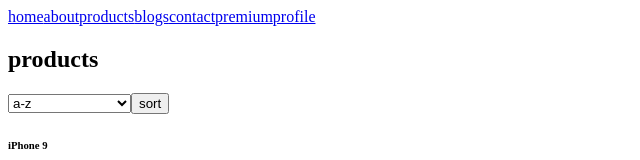
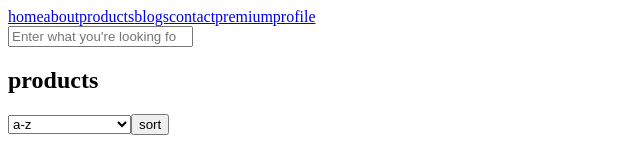
Before and after one commit to ShalvaMishvelidze/tbc-react-course-project, a React (Create React App) app: page / in a window 1280 px wide. Shown: the top 160 px of the page, without its empty margins (0-640 px from the left). Built offline with nearby package versions, Linux system fonts and the light colour scheme; the HTML template or start-up script is replaced by a standard one.

Commit message:
modified search for assignment and made it functional

```diff
--- a/src/components/Search.jsx
+++ b/src/components/Search.jsx
@@ -1,9 +1,15 @@
-import React from "react";
-export function Search() {
+export function Search({ handleSearch, search }) {
+  const handleSubmit = (e) => {
+    e.preventDefault();
+  };
   return (
-    <form className="search">
-      <input type="search" />
-      <button type="submit">search</button>
+    <form className="search" onSubmit={handleSubmit}>
+      <input
+        placeholder="Enter what you're looking for :)"
+        type="search"
+        value={search}
+        onChange={handleSearch}
+      />
     </form>
   );
 }
--- a/src/pages/Products.jsx
+++ b/src/pages/Products.jsx
@@ -1,46 +1,71 @@
 import { products as staticProducts } from "../utils/constants";
 import Product from "../components/Product";
-// import { Search } from "../components/Search";
+import { Search } from "../components/Search";
 import React, { useState } from "react";
 import Sort from "../components/Sort";
 
 const Products = () => {
+  // we need two states for products to keep one unsorted copy of the searched products
   const [products, setProducts] = useState(staticProducts);
+  const [searchedProducts, setSearchedProducts] = useState(staticProducts);
   const [sort, setSort] = useState("a-z");
-  const [clearSort, setClearSort] = useState(true);
+  const [clearSort, setClearSort] = useState(false);
+  const [search, setSearch] = useState("");
 
   const sortProducts = () => {
     if (clearSort) {
-      setProducts(staticProducts);
+      setProducts([...searchedProducts]);
       setClearSort(false);
       return;
     }
-    setProducts((prevState) => {
+    setProducts((_) => {
       setClearSort(true);
       if (sort === "a-z") {
-        return [...prevState].sort((a, b) => a.title.localeCompare(b.title));
+        return [...searchedProducts].sort((a, b) =>
+          a.title.localeCompare(b.title)
+        );
       }
       if (sort === "z-a") {
-        return [...prevState].sort((a, b) => b.title.localeCompare(a.title));
+        return [...searchedProducts].sort((a, b) =>
+          b.title.localeCompare(a.title)
+        );
       }
       if (sort === "price-ascending") {
-        return [...prevState].sort((a, b) => a.price - b.price);
+        return [...searchedProducts].sort((a, b) => a.price - b.price);
       }
       if (sort === "price-descending") {
-        return [...prevState].sort((a, b) => b.price - a.price);
+        return [...searchedProducts].sort((a, b) => b.price - a.price);
       }
     });
+  };
+
+  const searchProducts = (searchString) => {
+    setSearchedProducts(
+      [...staticProducts].filter((item) => {
+        return item.title.toLowerCase().includes(searchString);
+      })
+    );
+    setProducts(
+      [...staticProducts].filter((item) => {
+        return item.title.toLowerCase().includes(searchString);
+      })
+    );
   };
 
   const handleChange = (e) => {
     setSort(e.target.value);
   };
 
+  const handleSearch = (e) => {
+    setSearch(e.target.value);
+    searchProducts(e.target.value);
+  };
+
   return (
     <section className="products">
+      <Search handleSearch={handleSearch} search={search} />
       <div className="products-header">
         <h2>products</h2>
-        {/* <Search /> */}
         <Sort handleChange={handleChange} sortProducts={sortProducts} />
       </div>
       <div className="products-container">
--- a/src/sass/components/_search.scss
+++ b/src/sass/components/_search.scss
@@ -5,8 +5,8 @@
   gap: 1rem;
 
   & input {
-    height: 2rem;
-    width: 16rem;
+    height: 3rem;
+    width: 100%;
     border-radius: 0.5rem;
     border-width: 0.1rem;
     border-color: $clr-gray-light;
@@ -15,7 +15,7 @@
 
   & button {
     text-transform: uppercase;
-    font-size: 1rem;
+    font-size: 2rem;
     font-weight: 600;
   }
 }
```
